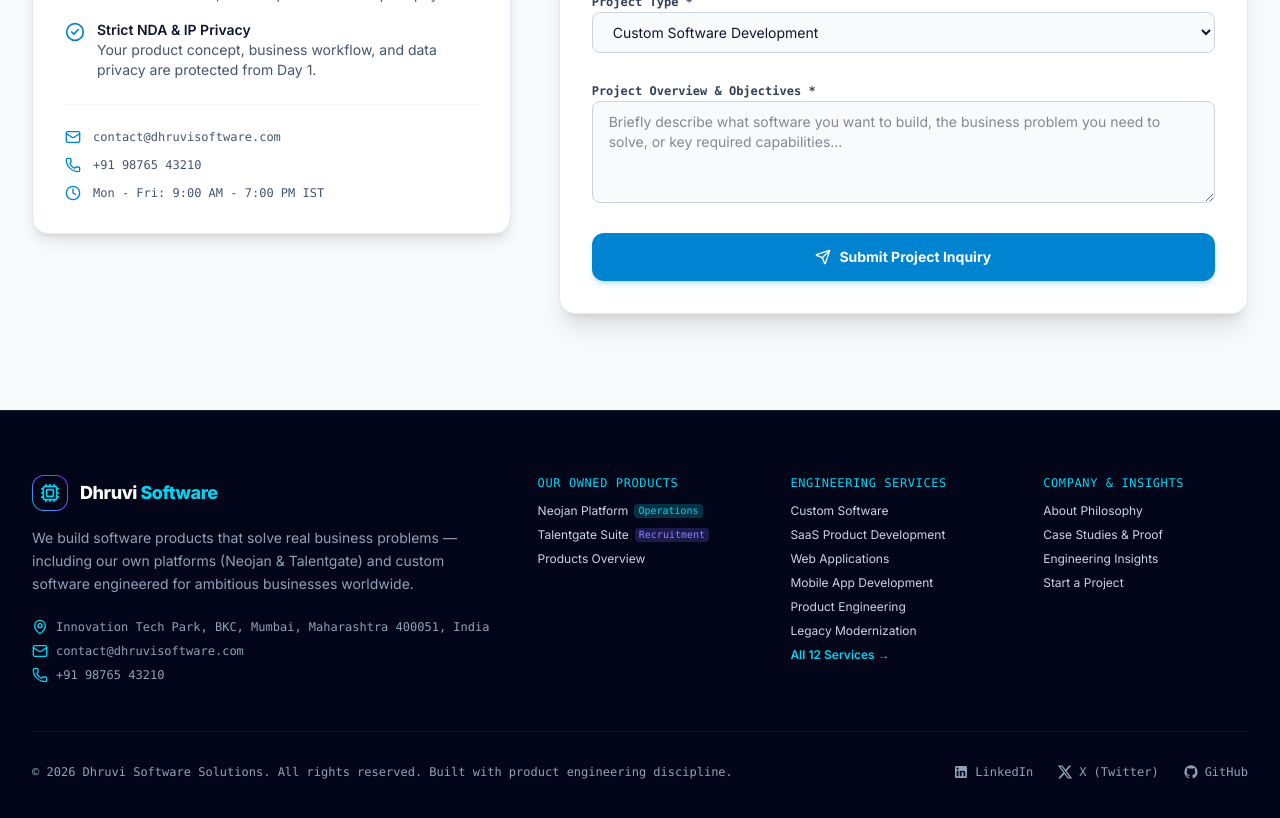
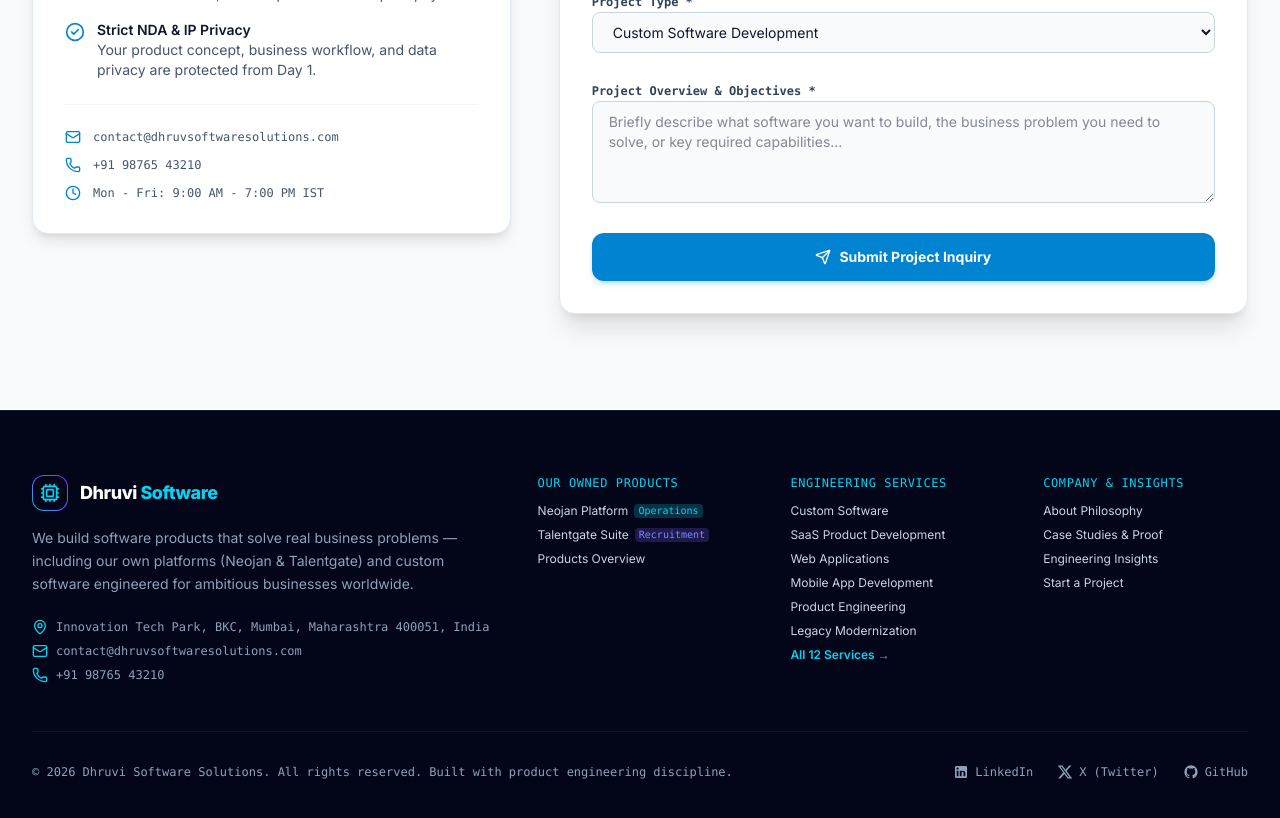
Before and after one commit to prathameshemaske/dhruvisoftware, a Next.js app: page / in a window 1280 px wide. Shown: the part 8280-9098 px from the top of the page. Built offline with nearby package versions, Linux system fonts and the light colour scheme.

Commit message:
Configure custom domain dhruvsoftwaresolutions.com across metadata, JSON-LD schema, sitemap, and robots

```diff
--- a/src/app/layout.tsx
+++ b/src/app/layout.tsx
@@ -16,7 +16,7 @@
 });
 
 export const metadata: Metadata = {
-  metadataBase: new URL("https://dhruvisoftware.com"),
+  metadataBase: new URL("https://dhruvsoftwaresolutions.com"),
   title: {
     default: "Dhruvi Software Solutions | Software Products & Custom Engineering",
     template: "%s | Dhruvi Software Solutions",
@@ -39,7 +39,7 @@
   openGraph: {
     type: "website",
     locale: "en_US",
-    url: "https://dhruvisoftware.com",
+    url: "https://dhruvsoftwaresolutions.com",
     title: "Dhruvi Software Solutions | Software Products & Custom Engineering",
     description:
       "We build our own software platforms and engineer custom software applications for ambitious businesses looking to launch, scale, and automate.",
--- a/src/app/robots.ts
+++ b/src/app/robots.ts
@@ -7,6 +7,6 @@
       allow: "/",
       disallow: ["/api/", "/_next/"],
     },
-    sitemap: "https://dhruvisoftware.com/sitemap.xml",
+    sitemap: "https://dhruvsoftwaresolutions.com/sitemap.xml",
   };
 }
--- a/src/app/sitemap.ts
+++ b/src/app/sitemap.ts
@@ -3,7 +3,7 @@
 import { servicesData } from "@/data/servicesData";
 
 export default function sitemap(): MetadataRoute.Sitemap {
-  const baseUrl = "https://dhruvisoftware.com";
+  const baseUrl = "https://dhruvsoftwaresolutions.com";
 
   const staticPages = [
     "",
--- a/src/components/JsonLd.tsx
+++ b/src/components/JsonLd.tsx
@@ -17,8 +17,8 @@
   "@context": "https://schema.org",
   "@type": "Organization",
   name: "Dhruvi Software Solutions",
-  url: "https://dhruvisoftware.com",
-  logo: "https://dhruvisoftware.com/logo.png",
+  url: "https://dhruvsoftwaresolutions.com",
+  logo: "https://dhruvsoftwaresolutions.com/logo.png",
   description:
     "Software product engineering and custom software development company. Builders of Neojan and Talentgate platforms.",
   address: {
@@ -29,13 +29,13 @@
   },
   contactPoint: {
     "@type": "ContactPoint",
-    email: "contact@dhruvisoftware.com",
+    email: "contact@dhruvsoftwaresolutions.com",
     contactType: "customer service",
   },
   sameAs: [
     "https://linkedin.com/company/dhruvi-software-solutions",
     "https://twitter.com/dhruvisoftware",
-    "https://github.com/dhruvisoftware",
+    "https://github.com/prathameshemaske/dhruvisoftware",
   ],
 };
 
@@ -43,10 +43,10 @@
   "@context": "https://schema.org",
   "@type": "WebSite",
   name: "Dhruvi Software Solutions",
-  url: "https://dhruvisoftware.com",
+  url: "https://dhruvsoftwaresolutions.com",
   potentialAction: {
     "@type": "SearchAction",
-    target: "https://dhruvisoftware.com/insights?q={search_term_string}",
+    target: "https://dhruvsoftwaresolutions.com/insights?q={search_term_string}",
     "query-input": "required name=search_term_string",
   },
 };
--- a/src/data/companyData.ts
+++ b/src/data/companyData.ts
@@ -27,13 +27,13 @@
     "Dhruvi Software Solutions is a modern product engineering and software development firm. Unlike traditional IT outsourcing agencies, we build and operate our own proprietary software products — including Neojan and Talentgate — while delivering end-to-end custom software development, SaaS platforms, enterprise systems, and application modernization for startups, SMEs, and enterprises globally.",
   foundingYear: 2021,
   location: "Mumbai, India",
-  email: "contact@dhruvisoftware.com",
+  email: "contact@dhruvsoftwaresolutions.com",
   phone: "+91 98765 43210",
   address: "Innovation Tech Park, BKC, Mumbai, Maharashtra 400051, India",
   socialLinks: {
     linkedin: "https://linkedin.com/company/dhruvi-software-solutions",
     twitter: "https://twitter.com/dhruvisoftware",
-    github: "https://github.com/dhruvisoftware",
+    github: "https://github.com/prathameshemaske/dhruvisoftware",
   },
   metrics: [
     { value: "2+", label: "Proprietary SaaS Platforms", subtext: "Active in production" },
```
